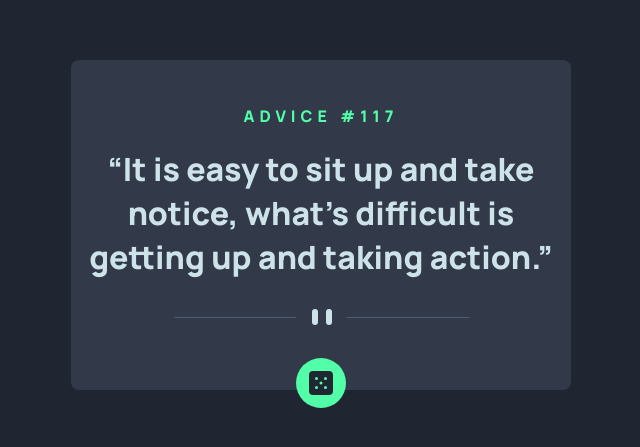
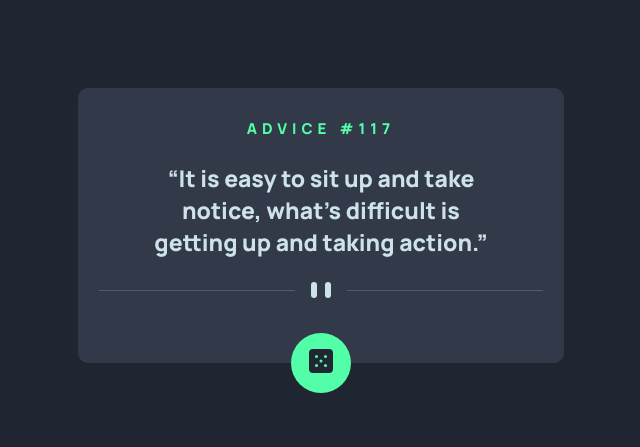
Before and after one commit to Fransuelton/advice-generator-app, a plain HTML site: page index.html in a window 1280 px wide. Shown: the part 175-622 px from the top of the page, without its empty margins (319-959 px from the left). Drawn offline with Linux system fonts and the light colour scheme.

Commit message:
correction of the exercise

```diff
--- a/index.html
+++ b/index.html
@@ -6,29 +6,28 @@
     <meta http-equiv="X-UA-Compatible" content="IE=edge">
     <meta name="viewport" content="width=device-width, initial-scale=1.0">
     <link rel="shortcut icon" href="src/images/favicon-32x32.png" type="image/x-icon">
-    <title>Exercício HTML + CSS Avançado | App Gerador de Conselhos</title>
-
     <link rel="stylesheet" href="src/css/reset.css">
     <link rel="stylesheet" href="src/css/variables.css">
     <link rel="stylesheet" href="src/css/style.css">
+    <link rel="stylesheet" href="src/css/responsive.css">
+    <title>Exercício HTML + CSS Avançado | App Gerador de Conselhos</title>
 </head>
 
 <body>
-    <main class="container">
-        <div class="advice-card">
-            <p class="advice-number">ADVICE #117</p>
+    <main class="card">
+        <div class="advice">
+            <h2 class="advice-id">ADVICE #117</h2>
 
-            <h1 class="advice-text">“It is easy to sit up and take notice, what's difficult is getting up and taking action.”</h1>
+            <p class="advice-description">“It is easy to sit up and take notice, what's difficult is getting up and taking action.”</p>
 
-            <picture class="pattern-divider">
-
-                <source srcset="./src/images/pattern-divider-desktop.svg" media="max-width:576px">
-                <img src="./src/images/pattern-divider-mobile.svg" alt="pattern divider">
+            <picture>
+                <source srcset="./src/images/pattern-divider-mobile.svg" media="(max-width: 768px)">
+                <img src="./src/images/pattern-divider-desktop.svg" alt="Pattern divider">
             </picture>
 
-            <div class="advice-button">
-                <a href="#" class="dice"><img src="./src/images/icon-dice.svg" alt="dice"></a>
-            </div>
+            <button class="advice-update">
+                <img src="./src/images/icon-dice.svg" alt="Dice icon">
+            </button>
         </div>
     </main>
 </body>
--- a/src/css/reset.css
+++ b/src/css/reset.css
@@ -1,5 +1,4 @@
 * {
     margin: 0;
     padding: 0;
-    box-sizing: border-box;
 }
--- /dev/null
+++ b/src/css/responsive.css
@@ -0,0 +1,11 @@
+@media(min-width: 768px){
+    .advice{
+        padding-inline: 50px;
+        width: 386px;
+    }
+
+    .advice p{
+        font-size: 21px;
+        padding: 26px;
+    }
+}
--- a/src/css/style.css
+++ b/src/css/style.css
@@ -2,64 +2,53 @@
 
 body {
     font-family: 'Manrope', sans-serif;
+    font-weight: 800;
     background-color: var(--background-color);
 }
 
-.container {
+.card {
     display: flex;
     justify-content: center;
     align-items: center;
     height: 100vh;
 }
 
-.container .advice-card {
+.advice {
+    display: flex;
+    flex-direction: column;
+    align-items: center;
     background-color: var(--advice-card-color);
-    max-width: 500px;
-    border-radius: 8px;
+    border-radius: 10px;
+    margin: 20px;
+    width: 345px;
 }
 
-.container .advice-card .advice-number {
+.advice .advice-id {
     color: var(--advice-dice-color);
-    text-align: center;
+    text-transform: uppercase;
     letter-spacing: 5px;
-    padding: 45px 0px 20px 0px;
+    font-size: 15px;
+    margin-top: 30px;
 }
 
-.container .advice-card .advice-text {
+.advice .advice-description {
+    font-size: 23px;
+    padding: 23px;
     color: var(--text-color);
     text-align: center;
 }
 
-.container .advice-card .pattern-divider {
-    display: flex;
-    justify-content: center;
-    margin: 30px;
+.advice .advice-update {
+    width: 60px;
+    height: 60px;
+    border-radius: 50%;
+    border: none;
+    background-color: var(--advice-dice-color);
+    transform: translateY(50%);
 }
 
-.advice-card .advice-button {
-    position: relative;
-    display: flex;
-    justify-content: center;
-    align-items: center;
-    padding-top: 35px;
+.advice .advice-update:hover{
+    color: #53FFAB;
+    cursor: pointer;
+    box-shadow: 0 5px 15px var(--advice-dice-color);
 }
-
-.advice-button .dice{
-    display: flex;
-    justify-content: center;
-    align-items: center;
-    position: absolute;
-    bottom: -50%;
-    width: 50px;
-    height: 50px;
-    border-radius: 50%;
-    background-color: var(--advice-dice-color);
-}
-
-@media (max-width: 576px) {
-    .container .advice-card {
-        background-color: var(--advice-card-color);
-        max-width: 350px;
-        border-radius: 8px;
-    }
-}
```
Also changed, not shown: src/js/script.js (added), 1 other file.
